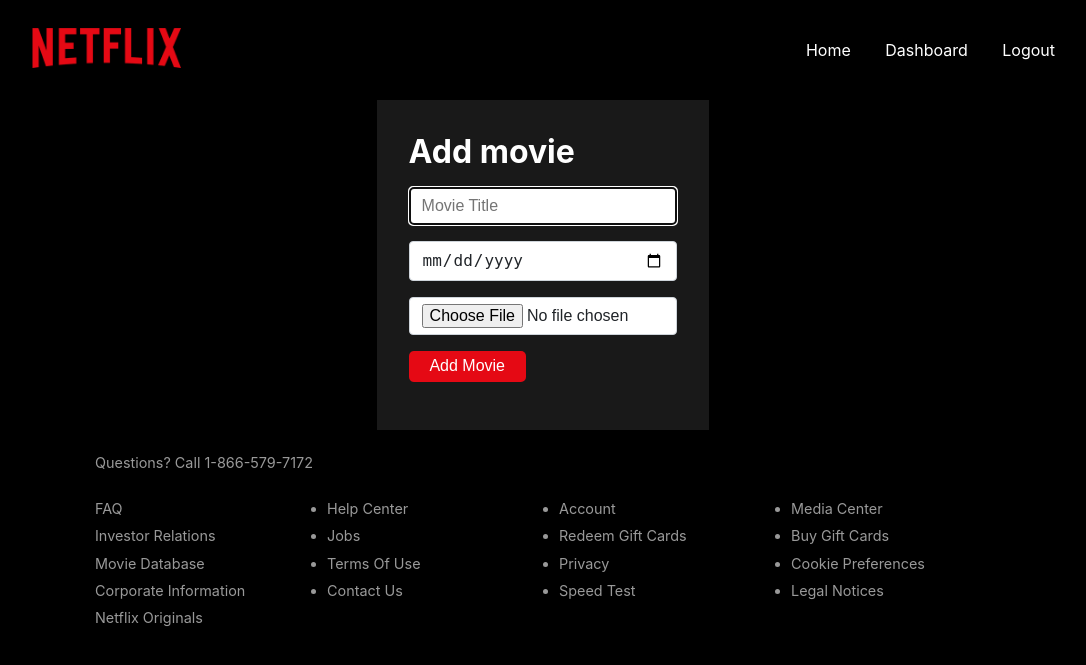
After one commit to Dateifi/Flask-Netflix, a Flask app: page /add-movie in a window 1280 px wide. The commit adds this page. Shown: the top 665 px of the page, without its empty margins (97-1183 px from the left). Run offline with Flask 2, Linux system fonts and the light colour scheme; the visitor is signed in with stand-in values (Sample User, id 1); some libraries are stand-ins or nearby versions.

Commit message:
Netflix-Clone 01.04.

```diff
--- a/app.py
+++ b/app.py
@@ -1,15 +1,23 @@
+import os
+import uuid as uuid
+
 from flask import Flask, render_template, flash, url_for, redirect
 from flask_login import UserMixin, LoginManager, login_required, login_user, logout_user, current_user
 from flask_sqlalchemy import SQLAlchemy
 from flask_wtf import FlaskForm
+from flask_wtf.file import FileField
 from werkzeug.security import generate_password_hash, check_password_hash
-from wtforms import StringField, PasswordField, SubmitField
+from werkzeug.utils import secure_filename
+from wtforms import StringField, PasswordField, SubmitField, DateField
 from wtforms.validators import EqualTo, InputRequired
 
 app = Flask(__name__)
 app.config['SECRET_KEY'] = 'MY SUPER SAVE KEY'
 
 app.config['SQLALCHEMY_DATABASE_URI'] = 'mysql+pymysql://root:4316@localhost/netflix_db'
+
+UPLOAD_FOLDER = 'static/images'
+app.config['UPLOAD_FOLDER'] = UPLOAD_FOLDER
 
 # Login functions
 
@@ -49,7 +57,37 @@ class LoginForm(FlaskForm):
     submit = SubmitField('Sign in')
 
 
+class UpdateUserForm(FlaskForm):
+    name = StringField("Your name", validators=[InputRequired()])
+
+    submit = SubmitField('Submit')
+
+
 db = SQLAlchemy(app)
+
+
+class Movie(db.Model):
+    __tablename__ = 'movies'
+    id = db.Column(db.Integer, primary_key=True)
+    title = db.Column(db.String(150), nullable=False)
+    date_released = db.Column(db.Date())
+    img_url = db.Column(db.String(250))
+
+    def __init__(self, title, date_released, img_url):
+        self.title = title
+        self.date_released = date_released
+        self.img_url = img_url
+
+
+# foreign key
+# user_id = db.Column(db.Integer, db.ForeignKey('users_id')
+
+class AddMovieForm(FlaskForm):
+    title = StringField("Movie Title", validators=[InputRequired()],
+                        render_kw={'autofocus': True, 'placeholder': 'Movie Title'})
+    date_released = DateField('Release Date', validators=[InputRequired()])
+    img_url = FileField('Movie Image')
+    submit = SubmitField('Add Movie')
 
 
 class User(db.Model, UserMixin):
@@ -112,7 +150,7 @@ def dashboard():
 def register():
     form = RegisterForm()
     if current_user.is_authenticated:
-        return redirect(url_for('dashboard')) #function it
+        return redirect(url_for('dashboard'))  # function it
 
     if form.validate_on_submit():
         user = User.query.filter_by(email=form.email.data).first()
@@ -138,6 +176,37 @@ def logout():
     return redirect(url_for('login'))
 
 
+@app.route('/update-profile/<int:id>', methods=['GET', 'POST'])
+@login_required
+def update_profile(id):
+    form = UpdateUserForm()
+    if form.validate_on_submit():
+        user = User.query.filter_by(id=id).first()
+        user.name = form.name.data
+        db.session.commit()
+        flash('Profile successfully updated!', 'success')
+        return redirect(url_for('dashboard'))
+    user = User.query.filter_by(id=id).first()
+    if user:
+        return render_template('update_user.html', form=form, user=user)
+
+
+@app.route('/add-movie', methods=['GET', 'POST'])
+@login_required
+def add_movie():
+    form = AddMovieForm()
+    if form.validate_on_submit():
+        img_filename = secure_filename(form.img_url.data.filename)
+        img_name = str(uuid.uuid1()) + '_' + img_filename
+        form.img_url.data.save(os.path.join(app.config['UPLOAD_FOLDER'], img_name))
+        movie = Movie(form.title.data, form.date_released.data, img_name )
+        db.session.add(movie)
+        db.session.commit()
+        flash('Movie successfully added', 'success')
+        return redirect(url_for('dashboard'))
+    return render_template('add_movie.html', form=form)
+
+
 
 if __name__ == '__main__':
     app.run(debug=True)
--- /dev/null
+++ b/templates/add_movie.html
@@ -0,0 +1,35 @@
+{% extends 'layout.html' %}
+
+{% block body %}
+    {% include 'includes/_navbar.html' %}
+
+    <div class="container">
+    <div class="input-form">
+            {% for category, message in get_flashed_messages(with_categories=true) %}
+                <div class="alert {{ category }}">
+                <span class="closebtn" onclick="this.parentElement.style.opacity='0'">&times;</span>
+                {{ message }}
+                </div>
+            {% endfor %}
+            <h1 class="mb-3">Add movie</h1>
+            <form method="POST">
+                {{ form.csrf_token() }}
+
+                <div class="mb-3">
+                    {{ form.title(class='form-control') }}
+                </div>
+                <div class="mb-3">
+                    {{ form.date_released(class='form-control') }}
+                </div>
+                <div class="mb-3">
+                    {{ form.img_url(class='form-control') }}
+                </div>
+
+                <div class="mb-3">
+                    {{ form.submit(class='btn btn-rounded') }}
+                </div>
+            </form>
+
+        </div>
+    </div>
+{% endblock %}
--- a/templates/dashboard.html
+++ b/templates/dashboard.html
@@ -14,6 +14,7 @@
             <h1 class="mb-3">Dashboard</h1>
             <p>You are logged in, welcome back {{ current_user.name }}</p>
             <p>Done with everything <a href="{{ url_for('logout') }}">Logout!</a></p>
+        <p><a href="{{ url_for('update_profile', id=current_user.id) }}">Update my profile</a></p>
         </div>
     </div>
 {% endblock %}
```
Also changed, not shown: templates/update_user.html (added, +28 -0 lines).
